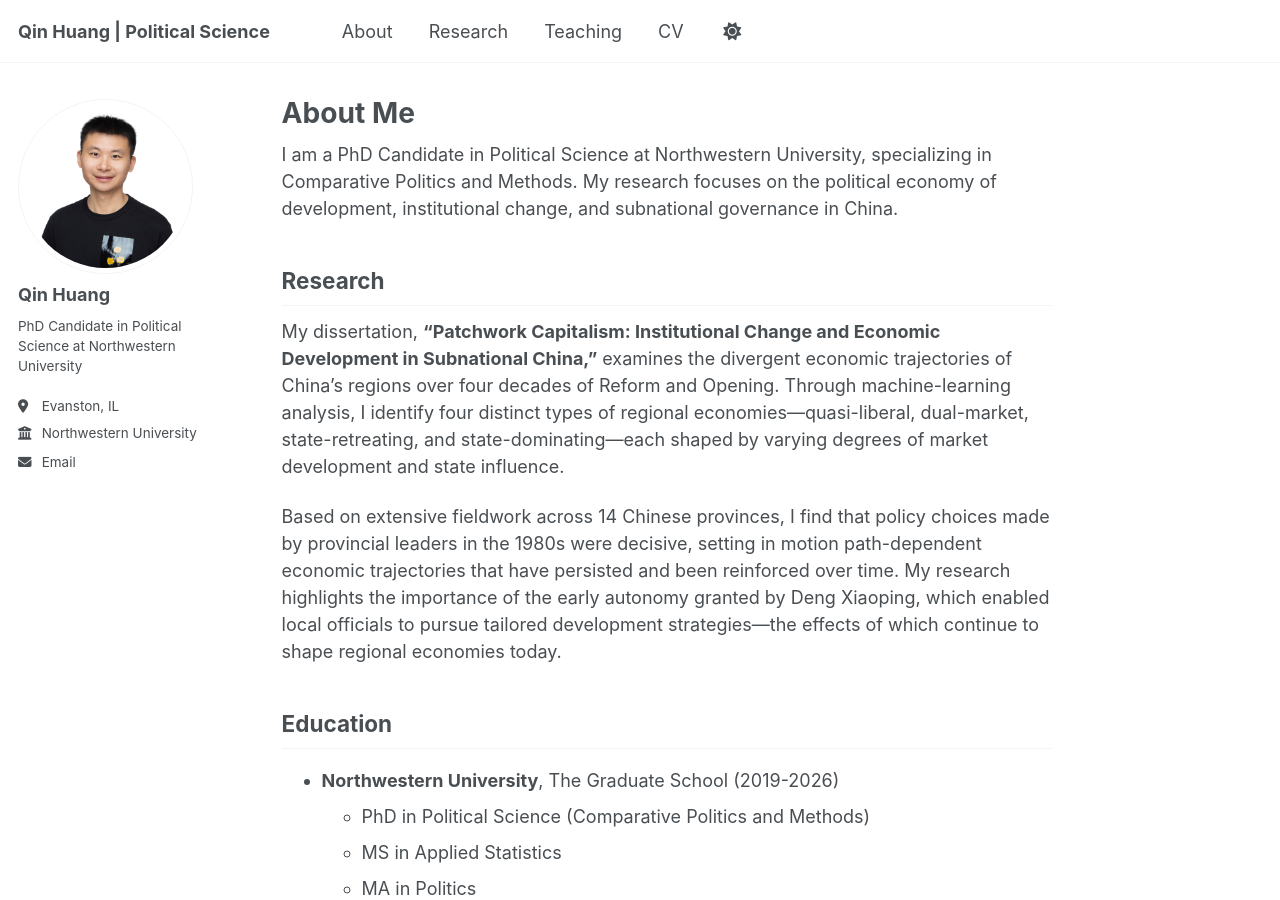
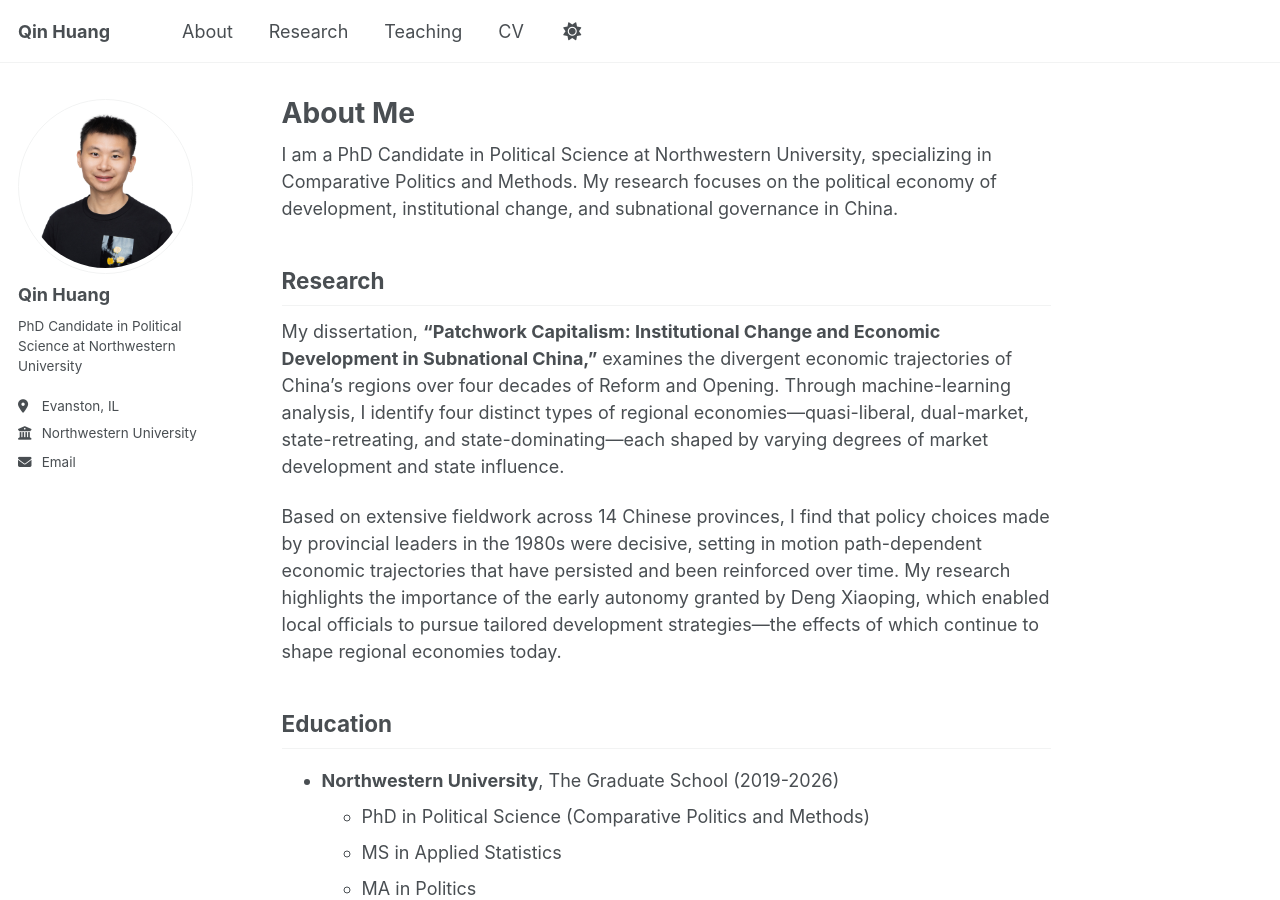
Before and after one commit to qinhuang-poliecon/qinhuang-poliecon.github.io, a Jekyll site: the page built from _pages/about.md, in a window 1280 px wide and 900 px high. Built offline with Jekyll 4.4.1, drawn with Linux system fonts in a browser that asks for light colours.

Commit message:
Remove '| Political Science' from site title

```diff
--- a/_config.yml
+++ b/_config.yml
@@ -9,7 +9,7 @@
 # Basic Site Settings
 locale                   : "en-US"
 site_theme               : "default"
-title                    : "Qin Huang | Political Science"
+title                    : "Qin Huang"
 title_separator          : "-"
 name                     : &name "Qin Huang"
 description              : &description "PhD Candidate in Political Science at Northwestern University"
```
